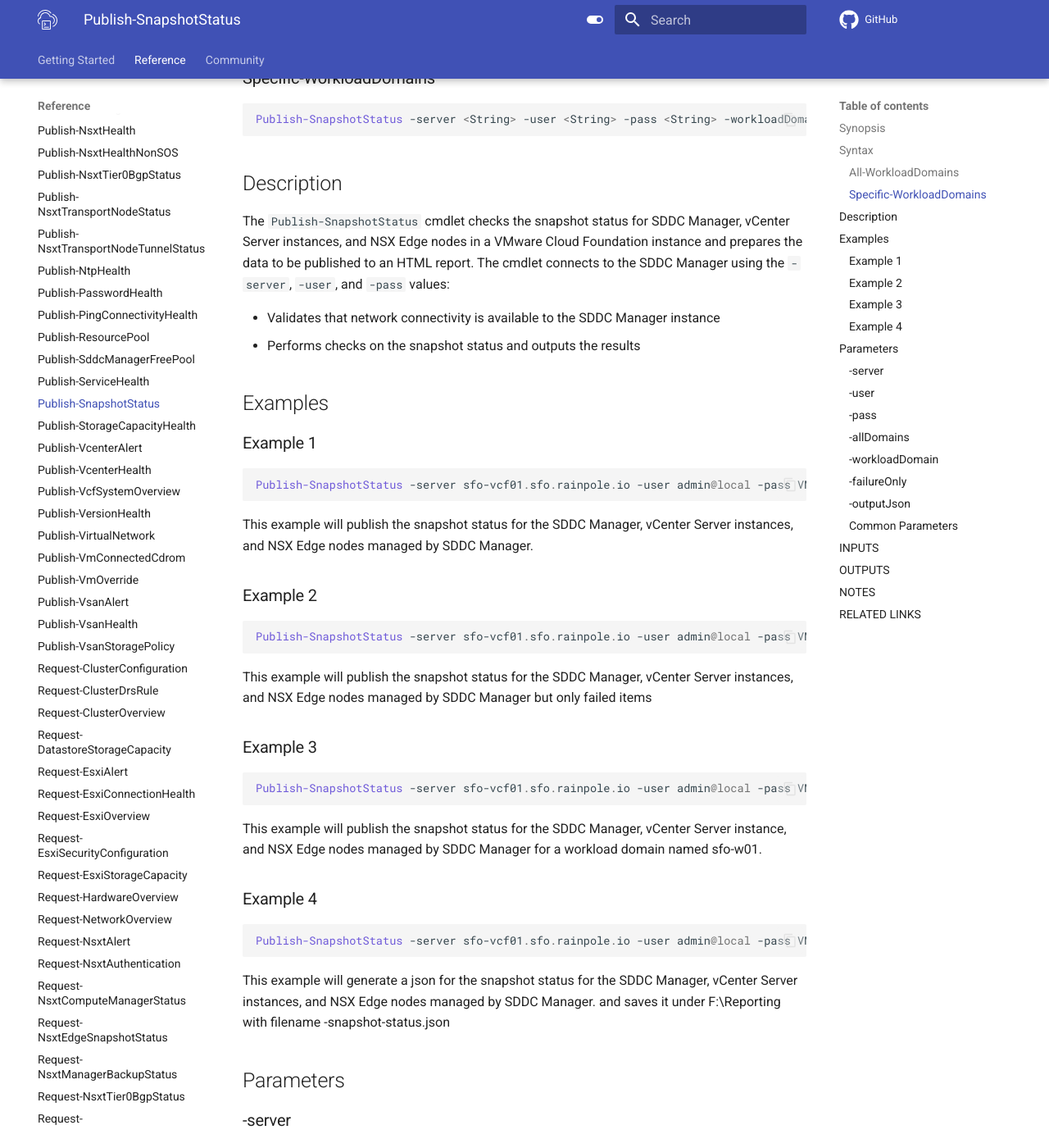
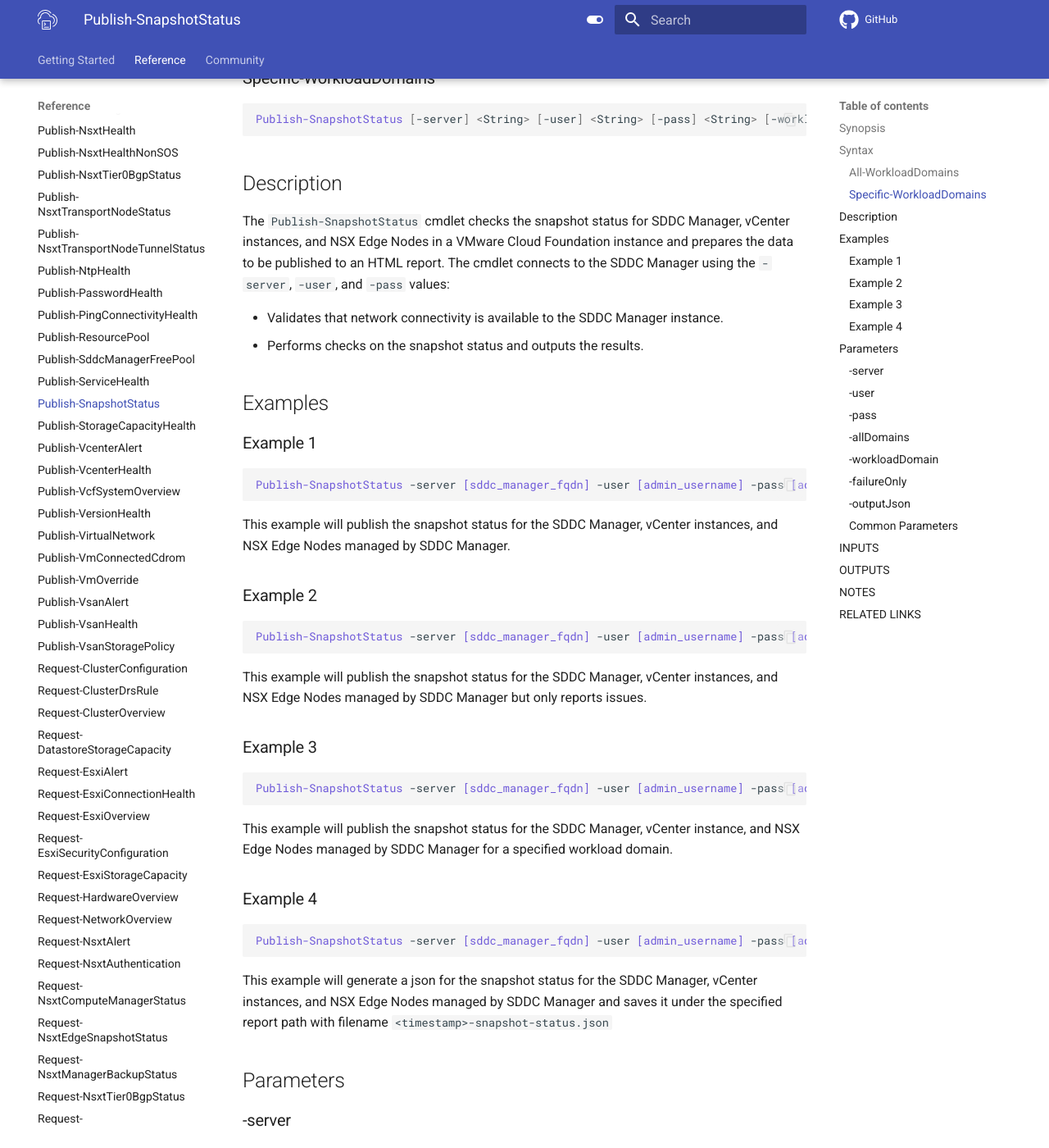
Before and after one commit to vmware/powershell-module-for-vmware-cloud-foundation-reporting, an MkDocs documentation site: the page built from docs/documentation/functions/Publish-SnapshotStatus.md, in a window 1280 px wide and 1400 px high, scrolled down 459 px. Shown: the whole window at 82% size. Built offline with MkDocs 1.6.1 and Material for MkDocs 9.7.7, drawn with Linux system fonts in a browser that asks for light colours; comment, search, counter and statistics services are not loaded; the version menu is left out; some of the changed text lies outside the part shown.

Commit message:
docs: sanitize examples
- Updated `Publish-PingConnectivityHealth.md` doc to sanitize all the example variables, add brackets and punctuation.
- Updated `Publish-ResourcePool.md` doc to sanitize all the example variables, add brackets and punctuation.
- Updated `Publish-SddcManagerFreePool.md` doc to sanitize all the example variables, add brackets and punctuation.
- Updated `Publish-ServiceHealth.md` doc to sanitize all the example variables, add brackets and punctuation.
- Updated `Publish-SnapshotStatus.md` doc to sanitize all the example variables, add brackets and punctuation.

Signed-off-by: Andy Beltz <andy.beltz@broadcom.com>

````diff
--- a/docs/documentation/functions/Publish-SnapshotStatus.md
+++ b/docs/documentation/functions/Publish-SnapshotStatus.md
@@ -2,65 +2,64 @@
 
 ## Synopsis
 
-Request and publish the snapshot status for the SDDC Manager, vCenter Server instances, and NSX Edge nodes
-managed by SDDC Manager.
+Requests and publishes the snapshot status for the SDDC Manager, vCenter instances, and NSX Edge Nodes managed by SDDC Manager.
 
 ## Syntax
 
 ### All-WorkloadDomains
 
 ```powershell
-Publish-SnapshotStatus -server <String> -user <String> -pass <String> [-allDomains] [-failureOnly] [-outputJson <String>] [<CommonParameters>]
+Publish-SnapshotStatus [-server] <String> [-user] <String> [-pass] <String> [-allDomains] [-failureOnly] [-outputJson <String>] [<CommonParameters>]
 ```
 
 ### Specific-WorkloadDomains
 
 ```powershell
-Publish-SnapshotStatus -server <String> -user <String> -pass <String> -workloadDomain <String> [-failureOnly] [-outputJson <String>] [<CommonParameters>]
+Publish-SnapshotStatus [-server] <String> [-user] <String> [-pass] <String> [-workloadDomain] <String> [-failureOnly] [-outputJson <String>] [<CommonParameters>]
 ```
 
 ## Description
 
-The `Publish-SnapshotStatus` cmdlet checks the snapshot status for SDDC Manager, vCenter Server instances, and NSX Edge nodes in a VMware Cloud Foundation instance and prepares the data to be published to an HTML report.
+The `Publish-SnapshotStatus` cmdlet checks the snapshot status for SDDC Manager, vCenter instances, and NSX Edge Nodes in a VMware Cloud Foundation instance and prepares the data to be published to an HTML report.
 The cmdlet connects to the SDDC Manager using the `-server`, `-user`, and `-pass` values:
 
-- Validates that network connectivity is available to the SDDC Manager instance
-- Performs checks on the snapshot status and outputs the results
+- Validates that network connectivity is available to the SDDC Manager instance.
+- Performs checks on the snapshot status and outputs the results.
 
 ## Examples
 
 ### Example 1
 
 ```powershell
-Publish-SnapshotStatus -server sfo-vcf01.sfo.rainpole.io -user admin@local -pass VMw@re1!VMw@re1! -allDomains
+Publish-SnapshotStatus -server [sddc_manager_fqdn] -user [admin_username] -pass [admin_password] -allDomains
 ```
 
-This example will publish the snapshot status for the SDDC Manager, vCenter Server instances, and NSX Edge nodes managed by SDDC Manager.
+This example will publish the snapshot status for the SDDC Manager, vCenter instances, and NSX Edge Nodes managed by SDDC Manager.
 
 ### Example 2
 
 ```powershell
-Publish-SnapshotStatus -server sfo-vcf01.sfo.rainpole.io -user admin@local -pass VMw@re1!VMw@re1! -allDomains -failureOnly
+Publish-SnapshotStatus -server [sddc_manager_fqdn] -user [admin_username] -pass [admin_password] -allDomains -failureOnly
 ```
 
-This example will publish the snapshot status for the SDDC Manager, vCenter Server instances, and NSX Edge nodes managed by SDDC Manager but only failed items
+This example will publish the snapshot status for the SDDC Manager, vCenter instances, and NSX Edge Nodes managed by SDDC Manager but only reports issues.
 
 ### Example 3
 
 ```powershell
-Publish-SnapshotStatus -server sfo-vcf01.sfo.rainpole.io -user admin@local -pass VMw@re1!VMw@re1! -workloadDomain sfo-w01
+Publish-SnapshotStatus -server [sddc_manager_fqdn] -user [admin_username] -pass [admin_password] -workloadDomain [workload_domain_name]
 ```
 
-This example will publish the snapshot status for the SDDC Manager, vCenter Server instance, and NSX Edge nodes managed by SDDC Manager for a workload domain named sfo-w01.
+This example will publish the snapshot status for the SDDC Manager, vCenter instance, and NSX Edge Nodes managed by SDDC Manager for a specified workload domain.
 
 ### Example 4
 
 ```powershell
-Publish-SnapshotStatus -server sfo-vcf01.sfo.rainpole.io -user admin@local -pass VMw@re1!VMw@re1! -allDomains -outputJson F:\Reporting
+Publish-SnapshotStatus -server [sddc_manager_fqdn] -user [admin_username] -pass [admin_password] -allDomains -outputJson [report_path]
 ```
 
-This example will generate a json for the snapshot status for the SDDC Manager, vCenter Server instances, and NSX Edge nodes managed by SDDC Manager.
-and saves it under F:\Reporting with filename <timestamp>-snapshot-status.json
+This example will generate a json for the snapshot status for the SDDC Manager, vCenter instances, and NSX Edge Nodes managed by SDDC Manager
+and saves it under the specified report path with filename `<timestamp>-snapshot-status.json`
 
 ## Parameters
 
````
Also changed, not shown: other parts of docs/documentation/functions/Publish-SnapshotStatus.md (+1 -1 lines), docs/documentation/functions/Publish-PingConnectivityHealth.md (+9 -9 lines), docs/documentation/functions/Publish-ResourcePool.md (+9 -9 lines), docs/documentation/functions/Publish-SddcManagerFreePool.md (+7 -8 lines), docs/documentation/functions/Publish-ServiceHealth.md (+9 -9 lines).
